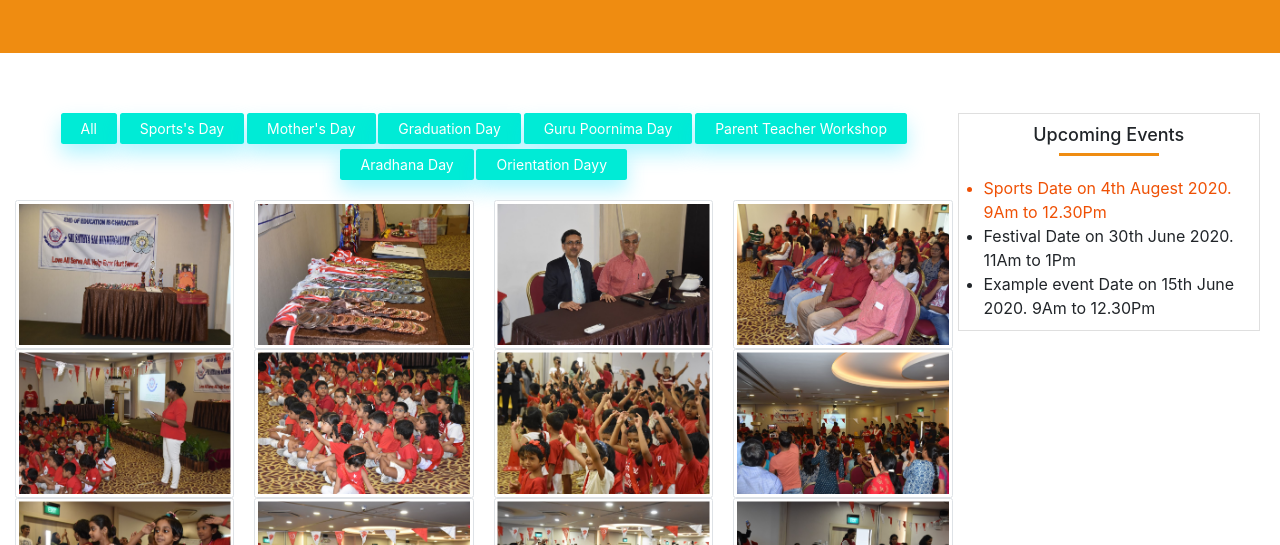
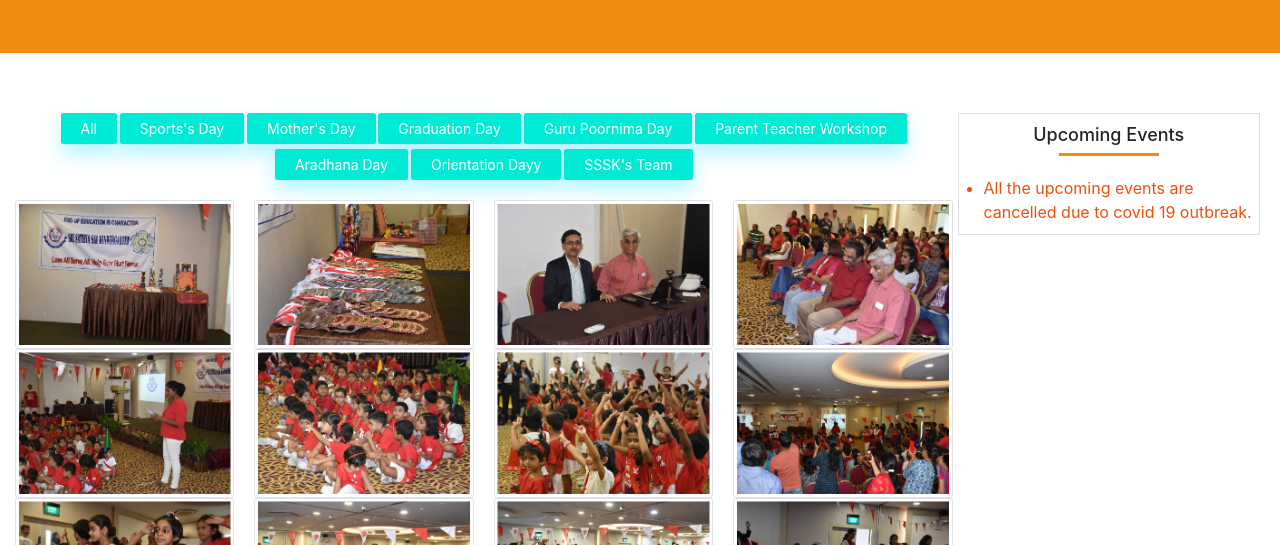
Before and after one commit to GitCoderAtul/SriSatyaSaiKindergartan, a website: page gallery.html in a window 1280 px wide. Shown: the part 255-800 px from the top of the page. Drawn offline with Linux system fonts and the light colour scheme.

Commit message:
gallery changes

```diff
--- a/gallery.html
+++ b/gallery.html
@@ -82,6 +82,7 @@
         <button class="btn btn-event filter-button" data-filter="ptw">Parent Teacher Workshop</button>
         <button class="btn btn-event filter-button" data-filter="ad">Aradhana Day</button>
         <button class="btn btn-event filter-button" data-filter="od">Orientation Dayy</button>
+        <button class="btn btn-event filter-button" data-filter="st">SSSK's Team</button>
     </div>
 </div>
 
@@ -599,9 +600,9 @@
             <div class="event">
                 <h4>Upcoming Events</h4>
                 <ul>
-                    <li>Sports Date on 4th Augest 2020. 9Am to 12.30Pm</li>
-                    <li>Festival Date on 30th June 2020. 11Am to 1Pm</li>
-                    <li>Example event Date on 15th June 2020. 9Am to 12.30Pm</li>
+                    <li>All the upcoming events are cancelled due to covid 19 outbreak.</li>
+                    <!-- <li>Festival Date on 30th June 2020. 11Am to 1Pm</li>
+                    <li>Example event Date on 15th June 2020. 9Am to 12.30Pm</li> -->
                 </ul>
             </div>
             </div>
```
